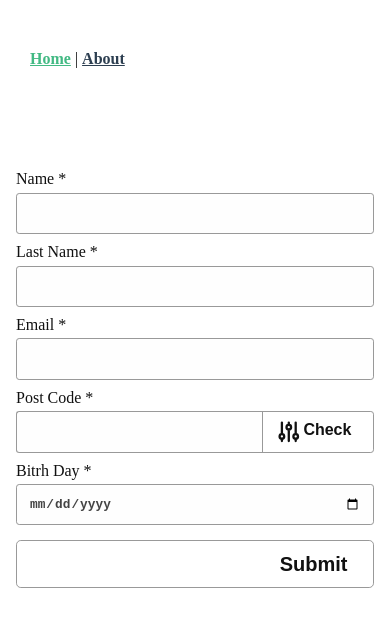
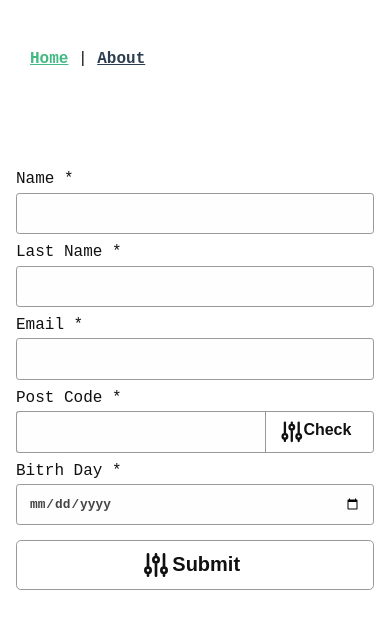
Before and after one commit to daniele-bolla/vue-template-gists, a Vue app: page / in a window 390 px wide. Shown: the top 628 px of the page. Built offline with nearby package versions, Linux system fonts and the light colour scheme.

Commit message:
Responsive baseIcon

```diff
--- a/src/assets/button.scss
+++ b/src/assets/button.scss
@@ -24,7 +24,6 @@
   line-height: 1.5;
   border-radius: 0.2rem;
   display: inline-flex;
-  justify-content: space-between;
 }
 
 .btn--large {
@@ -45,6 +44,11 @@
   border: 0.1rem solid $border-input;
 }
 
+.btn--transparent:hover {
+  background-color: $primay-ligth;
+  color: $white;
+}
+
 .btn--primary:hover {
   background-color: $primay-ligth;
 }
--- a/src/assets/typo.css
+++ b/src/assets/typo.css
@@ -1,6 +1,6 @@
-
 body {
   line-height: 1.65;
+  font-family: "Roboto Mono", monospace;
 }
 
 p, .p {margin-bottom: 1.15rem;}
--- a/src/components/BaseIcon.vue
+++ b/src/components/BaseIcon.vue
@@ -41,7 +41,7 @@ export default {
   color: inherit;
   display: block;
   height: 100%;
-  padding: 0 0.8rem 0 1rem;
+  padding: 0.8em;
   position: relative;
 }
 .icon__svg {
--- a/src/router.js
+++ b/src/router.js
@@ -33,17 +33,17 @@ const router = new VueRouter({
   routes
 });
 
-router.beforeEach((to, from, next) => {
-  if (to.matched.some(record => record.meta.withAuth)) {
-    const logged = JSON.parse(localStorage.getItem("logged"));
-    if (logged && from.path !== "login") {
-      next();
-      return;
-    }
-    next("/login");
-    return;
-  }
-  next();
-});
+// router.beforeEach((to, from, next) => {
+//   if (to.matched.some(record => record.meta.withAuth)) {
+//     const logged = JSON.parse(localStorage.getItem("logged"));
+//     if (logged && from.path !== "login") {
+//       next();
+//       return;
+//     }
+//     next("/login");
+//     return;
+//   }
+//   next();
+// });
 
 export default router;
```
